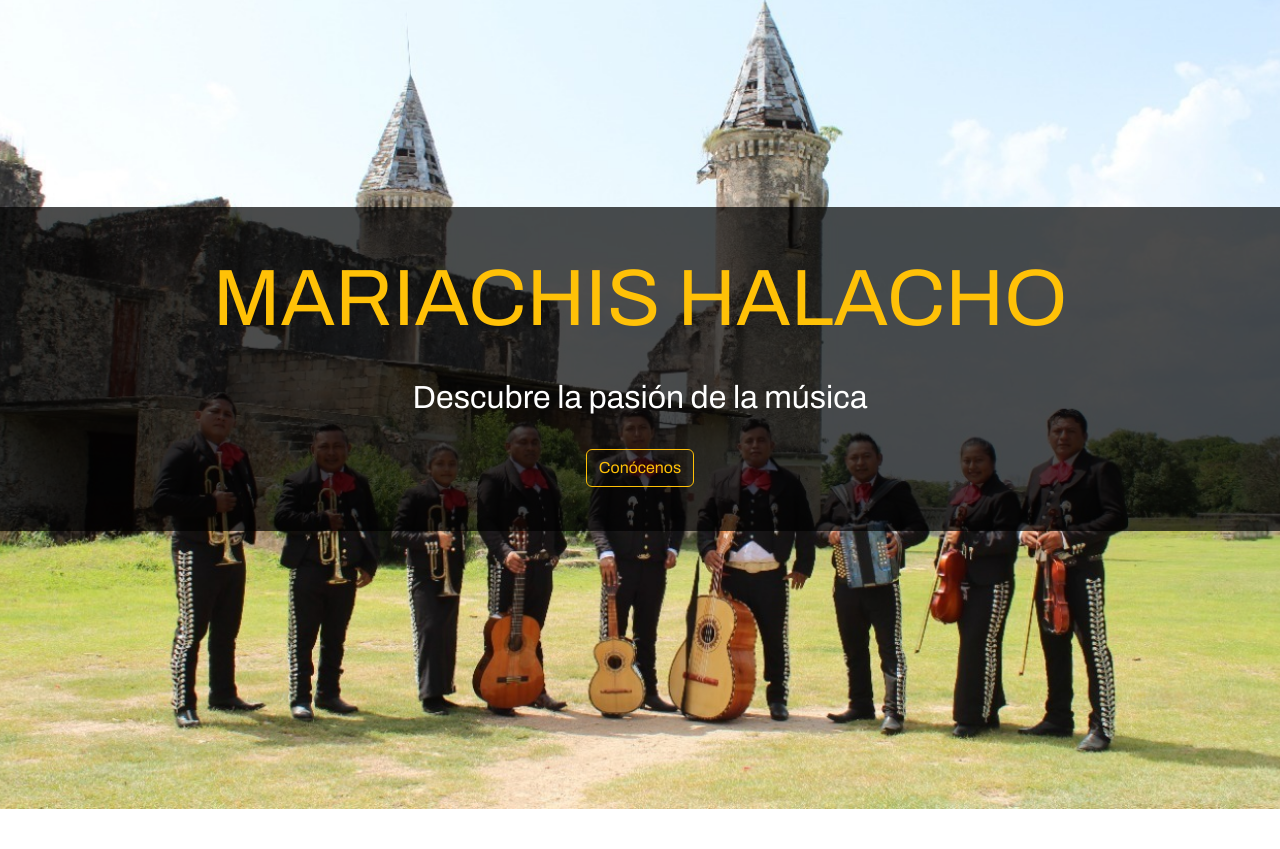
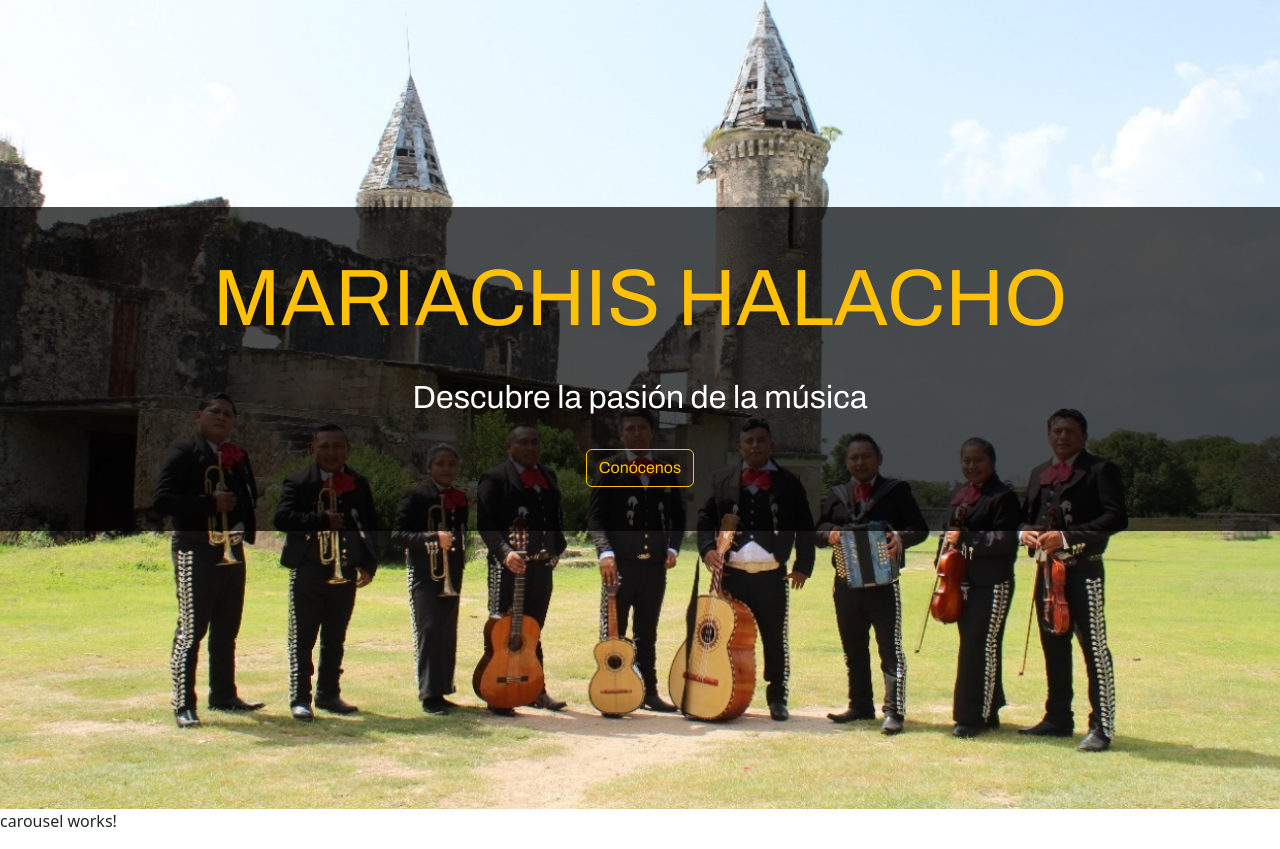
Before and after one commit to Fernanda-Chable/Equipo_4, an Angular app in the folder Proyecto/: page / in a window 1280 px wide. Shown: the part 133-982 px from the top of the page. Before the commit the page ends 942 px from the top, so only its background shows below. Built offline with nearby package versions, Linux system fonts and the light colour scheme; a web font is replaced by a local one.

Commit message:
carrusel

```diff
--- a/Proyecto/src/app/app.component.html
+++ b/Proyecto/src/app/app.component.html
@@ -1,3 +1,4 @@
 
 
 <router-outlet></router-outlet>
+<app-carousel></app-carousel>
--- a/Proyecto/src/app/app.module.ts
+++ b/Proyecto/src/app/app.module.ts
@@ -13,7 +13,8 @@
   imports: [
     BrowserModule,
     AppRoutingModule,
-    HomeModule
+    HomeModule,
+
   ],
   providers: [],
   bootstrap: [AppComponent]
--- /dev/null
+++ b/Proyecto/src/app/modules/home/carousel/carousel.component.html
@@ -0,0 +1 @@
+<p>carousel works!</p>
```
Also changed, not shown: Proyecto/src/app/modules/home/carousel/carousel.component.ts (added, +10 -0 lines), Proyecto/src/app/modules/home/home.module.ts (+5 -2 lines), Proyecto/src/app/modules/home/carousel/carousel.component.scss (added), 1 other file (tests, documents, lock files or other folders).
